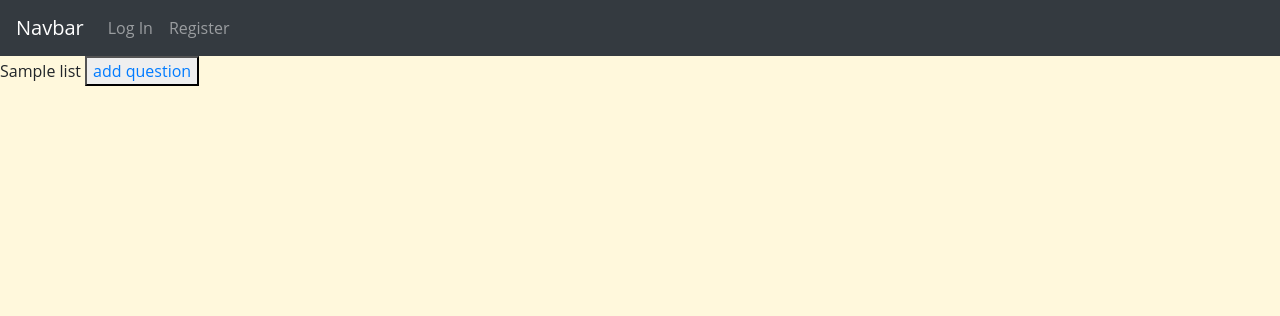
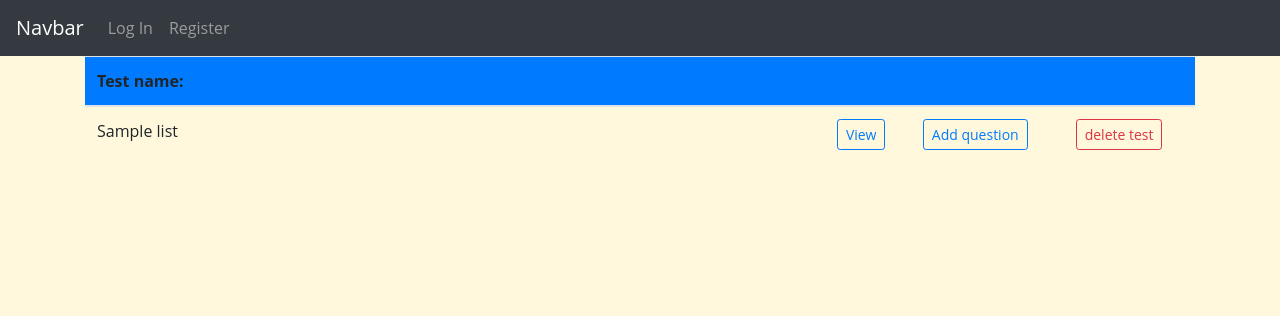
Before and after one commit to Lv-474-Python/FirstAppAndriiKret, a Django app: template quizProject/test_app/templates/test_list.html in a window 1280 px wide. Shown: the top 316 px of the page. Run offline with Django 3.2, Linux system fonts and the light colour scheme; the template is opened without the code that fills it: most values are stand-ins (such as "Sample title", 1, 10 or a date in 2020); some libraries are stand-ins or nearby versions.

Commit message:
add complete delete

```diff
--- a/quizProject/test_app/templates/test_list.html
+++ b/quizProject/test_app/templates/test_list.html
@@ -3,9 +3,32 @@
 {% block title %}User list{% endblock %}
 {% block content %}
 
-{%for i in list%}
-<p>{{i}}
-    <button><a href="{% url 'add_question' id_test=i.id%}">add question</a></button></p>
-{% endfor %}
+<div class="container">
+    <table class="table table-hover">
+        <thead class=" bg-primary">
+        <tr>
+            <th colspan="4">Test name:</th>
+        </tr>
+        </thead>
+        <tbody>
+        {%for i in list%}
+        <tr>
+            <td class="col-8">{{i}}</td>
+            <td><a href="{% url 'view_test' id_test=i.id%}" class="btn btn-outline-primary btn-sm">View</a></td>
+            <td><a href="{% url 'add_question' id_test=i.id%}" class="btn btn-outline-primary btn-sm">Add question</a>
+            <td><a href="{% url 'delete_quiz' id_test=i.id%}" class="delete_class btn btn-outline-danger btn-sm">delete
+                test</a></td>
+        </tr>
+        {% endfor %}
+        </tbody>
+    </table>
+</div>
+
+
+<script>
+    $(document).on('click', '.delete_class', function () {
+        return confirm('Are you sure you want to update this?');
+    })
+</script>
 
 {% endblock%}
--- a/quizProject/test_app/urls.py
+++ b/quizProject/test_app/urls.py
@@ -4,6 +4,8 @@
 urlpatterns = [
     path('test_list', views.tests_list, name='test_list'),
     path('create_quiz', views.create_quiz, name='create_quiz'),
+    path('<int:id_test>/delete', views.delete_quiz, name='delete_quiz'),
+    path('<int:id_test>/view', views.view_test, name='view_test'),
     path('<int:id_test>/add_question', views.add_question, name='add_question'),
     path('<int:id_question>/add_option_answer', views.add_options_to_question, name='add_option_answers')
 ]
```
Also changed, not shown: quizProject/test_app/views.py (+13 -1 lines).
